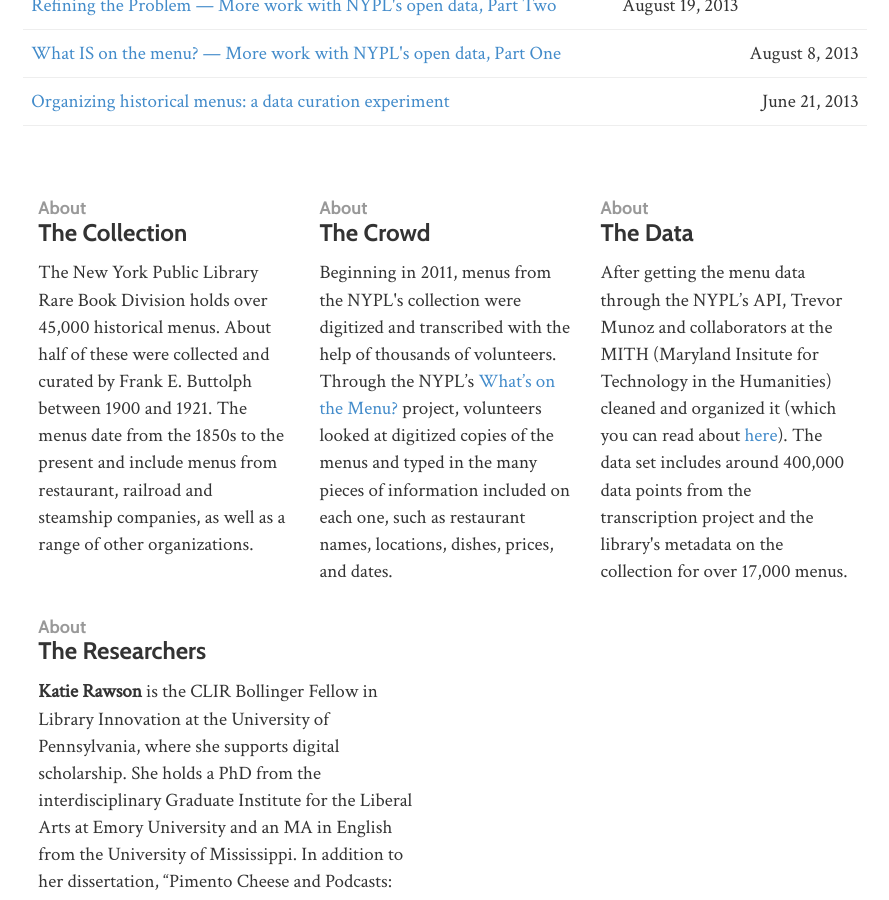
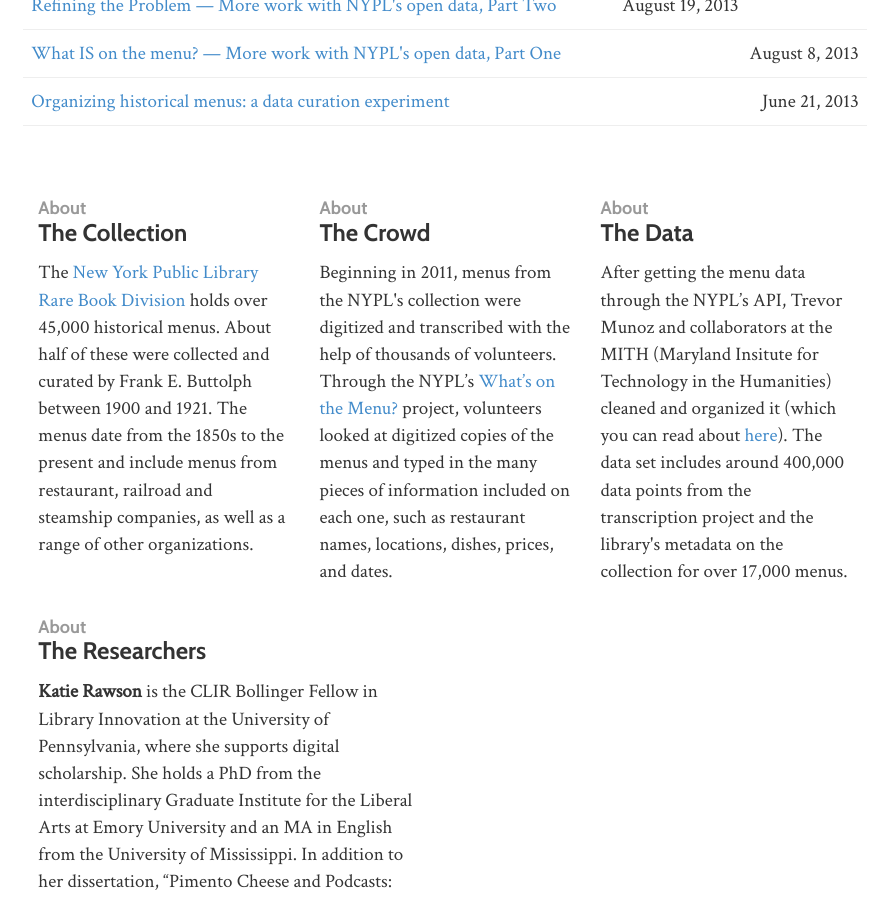
Before and after one commit to public-fare/menus-site, a Jekyll site: the page built from index.html, in a window 1280 px wide and 900 px high, scrolled down 544 px. Shown: the whole window, without its empty margins (195-1084 px from the left). Built offline with Jekyll 4.4.1, drawn with Linux system fonts in a browser that asks for light colours; nearby versions of some CDN libraries; part of the change alters nothing that is shown.

```diff
--- a/index.html
+++ b/index.html
@@ -60,7 +60,7 @@ layout: default
             <small>About</small><br />
             The Collection
             </h4>
-            <p>The New York Public Library Rare Book Division holds over 45,000 historical menus. About half of these were collected and curated by Frank E. Buttolph between 1900 and 1921. The menus date from the 1850s to the present and include menus from restaurant, railroad and steamship companies, as well as a range of other organizations. </p>
+            <p>The <a href="http://legacy.www.nypl.org/research/chss/grd/resguides/menus/index.html">New York Public Library Rare Book Division</a> holds over 45,000 historical menus. About half of these were collected and curated by Frank E. Buttolph between 1900 and 1921. The menus date from the 1850s to the present and include menus from restaurant, railroad and steamship companies, as well as a range of other organizations. </p>
         </div>
         <div class="about-part">
             <h4>
```
